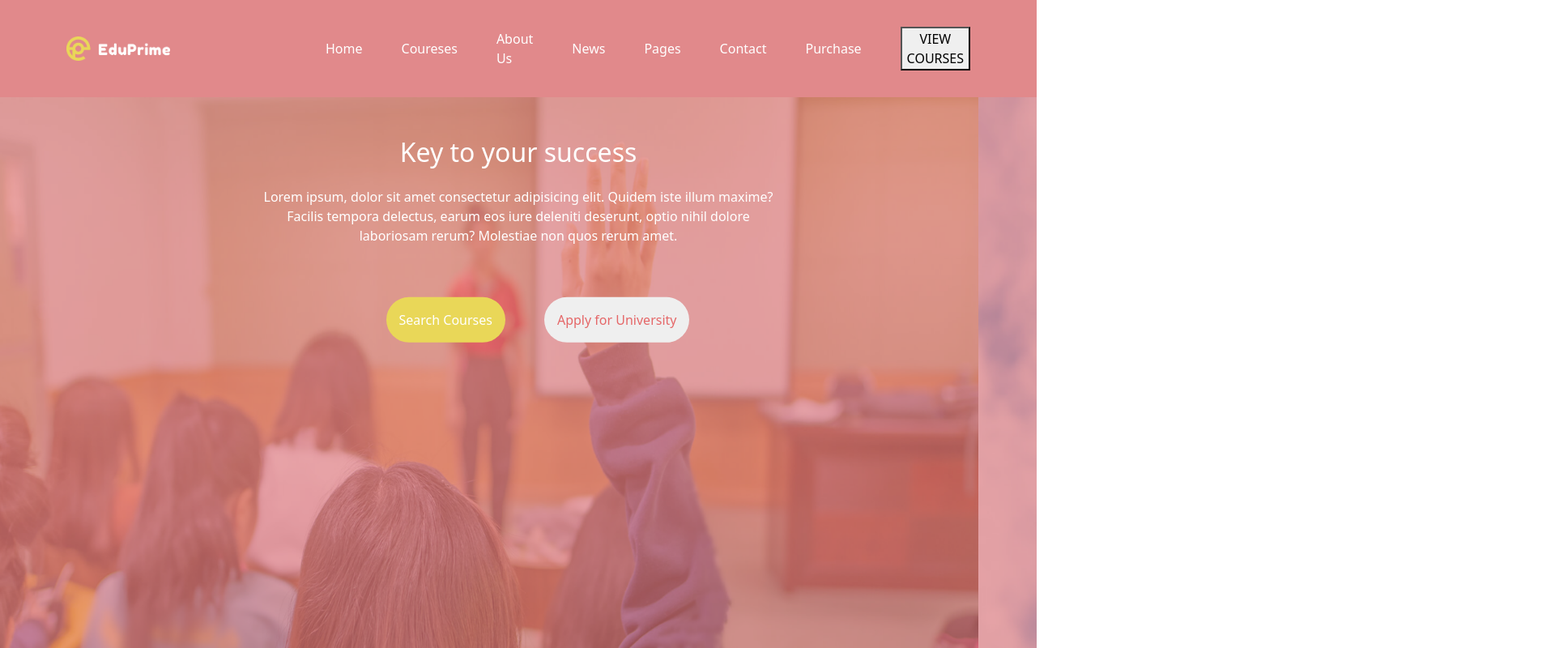
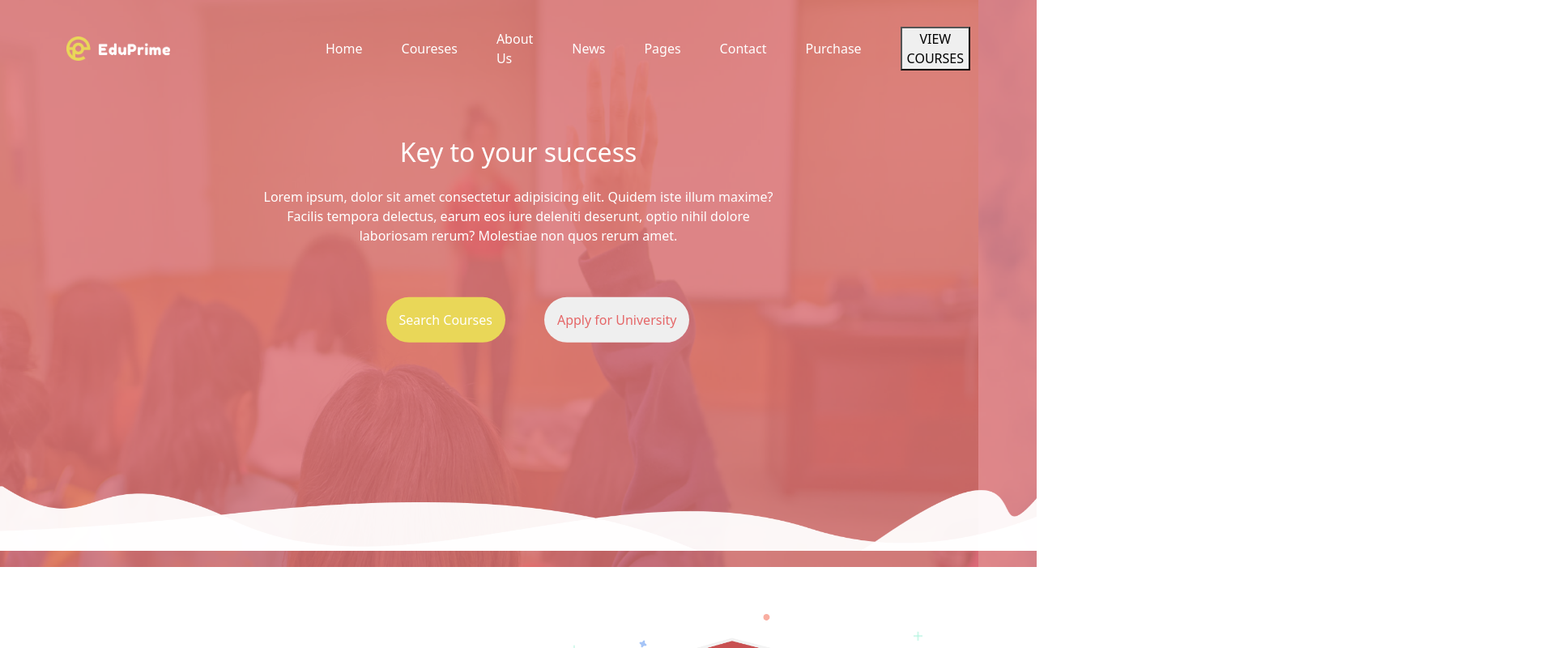
Before and after one commit to MathiasChirivi/proj-html-vuejs, a Vue app: page / in a window 1280 px wide. Shown: the top 800 px of the page at 81% size, 1920 px wide, since content can reach past the window. Built offline with nearby package versions, Linux system fonts and the light colour scheme.

Commit message:
ese quasi finito

```diff
--- a/src/components/AppSection1.vue
+++ b/src/components/AppSection1.vue
@@ -44,7 +44,7 @@ export default {
 }
 
 .marginContainer {
-    margin-bottom: 400px;
+    margin-bottom: 220px;
 }
 
 .textSecondary {
--- a/src/components/AppSection2.vue
+++ b/src/components/AppSection2.vue
@@ -101,11 +101,13 @@ export default {
 }
 
 .positionImg {
-    top: -186px;
+    top: -119px;
+    width: 100%;
 }
 
 .positionImg1 {
-    bottom: -176px;
+    bottom: -118px;
+    width: 100%;
 }
 
 .containerMain {
--- a/src/components/AppTitle.vue
+++ b/src/components/AppTitle.vue
@@ -28,7 +28,9 @@ export default {
 
 <style scoped>
 .headerBg {
-    background: rgba(218, 108, 110, 0.8);
+    background: #00000000;
+    position: relative;
+    z-index: 999999;
 }
 
 .containerHeader {
--- a/src/components/AppTitleCarousel.vue
+++ b/src/components/AppTitleCarousel.vue
@@ -5,7 +5,7 @@ export default {
 </script>
 
 <template>
-    <div id="carouselExampleSlidesOnly" class="carousel slide" data-bs-ride="carousel">
+    <div id="carouselExampleSlidesOnly" class=" position-relative carousel slide" data-bs-ride="carousel">
         <div class="carousel-inner">
             <div class="carousel-item active">
                 <div class="containerCarousel">
@@ -23,6 +23,7 @@ export default {
                 </div>
             </div>
         </div>
+        <img class="position-absolute positionImg" src="../assets/img/Wave-1.png" alt="">
     </div>
     <div class="positionText position-absolute text-center">
         <h2 class="text-white mb-4">Key to your success</h2>
@@ -35,8 +36,17 @@ export default {
 </template>
 
 <style scoped>
+#carouselExampleSlidesOnly {
+    margin-top: -120px;
+}
+
 .heightCarousel {
     height: 700px;
+}
+
+.positionImg {
+    top: 600px;
+    width: 100%;
 }
 
 .containerCarousel {
@@ -50,7 +60,7 @@ export default {
     left: 0;
     width: 100%;
     height: 100%;
-    background: rgba(218, 108, 110, 0.6);
+    background: rgba(218, 108, 110, 0.8);
     /* Colore dello sfondo con opacità */
 }
 
```
